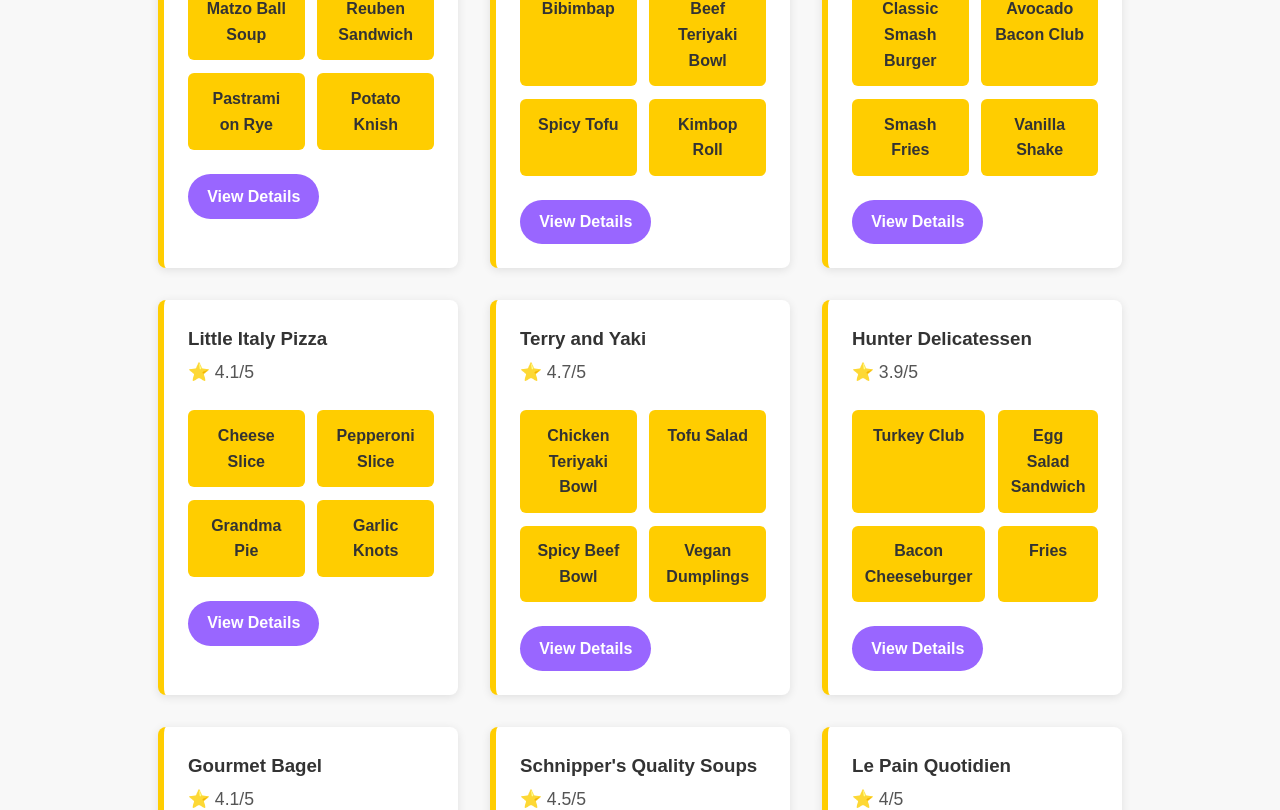
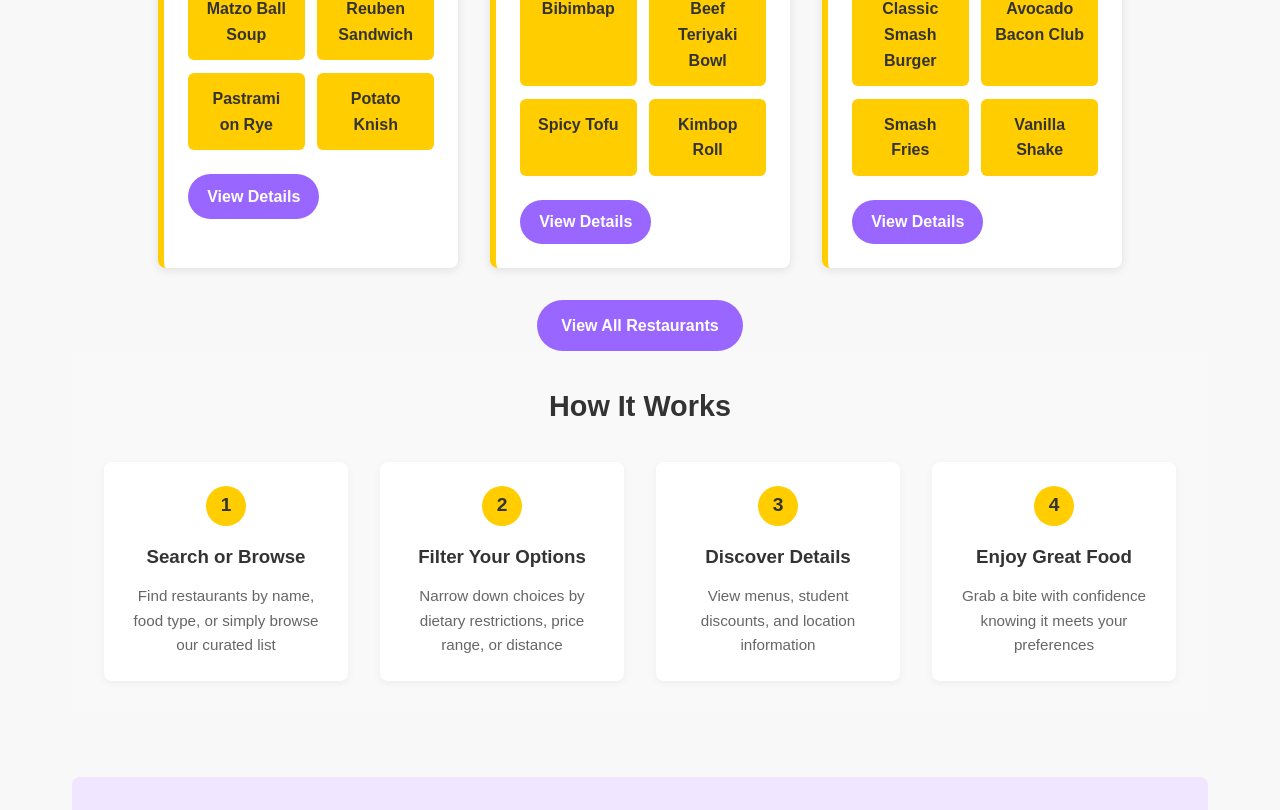
Before and after one commit to mlipyansky/webproj, a React (Create React App) app in the folder client/: page / in a window 1280 px wide. Shown: the part 1770-2580 px from the top of the page. Built offline with nearby package versions, Linux system fonts and the light colour scheme.

Commit message:
more restaurants and UI fixes

```diff
--- a/client/src/data/restaurants.js
+++ b/client/src/data/restaurants.js
@@ -239,7 +239,152 @@
     ],
     deals: "",
   },
+  {
+    id: 16,
+    name: "Corrado Bread and Pastry",
+    rating: 4.7,
+    address: "960 Lexington Ave, New York, NY 10065",
+    description: "Bakery offering a selection of breads, pastries, and coffee.",
+    priceRange: "$$",
+    website: "https://www.yelp.com/biz/corrado-bread-and-pastry-new-york",
+    menu: [
+      { id: 1, name: "Almond Croissant", tags: [] },
+      { id: 2, name: "Cappuccino", tags: [] },
+      { id: 3, name: "Tomato Mozzarella Sandwich", tags: [] },
+      { id: 4, name: "Blueberry Muffin", tags: [] }
+    ],
+    deals: "",
+  },
+  {
+    id: 17,
+    name: "Mariella Pizza",
+    rating: 4.4,
+    address: "965 Lexington Ave, New York, NY 10065",
+    description: "Neighborhood pizzeria known for its classic New York-style slices.",
+    priceRange: "$1-10",
+    website: "https://www.ordermariellapizzamenu.com/?utm_source=gbp",
+    menu: [
+      { id: 1, name: "Sicilian Slice", tags: [] },
+      { id: 2, name: "White Pizza", tags: [] },
+      { id: 3, name: "Garlic Knots", tags: [] },
+      { id: 4, name: "Buffalo Chicken Slice", tags: [] }
+    ],
+    deals: "",
+  },
+  {
+    id: 18,
+    name: "Dos Toros Taqueria",
+    rating: 4.3,
+    address: "1115 Lexington Ave, New York, NY 10075",
+    description: "Fast-casual Mexican spot offering tacos, burritos, and bowls.",
+    priceRange: "$10-20",
+    website: "https://www.dostoros.com/",
+    menu: [
+      { id: 1, name: "Carnitas Tacos", tags: [] },
+      { id: 2, name: "Pollo Asado Burrito", tags: [] },
+      { id: 3, name: "Rice Bowl", tags: [] },
+      { id: 4, name: "Chips & Salsa", tags: [] }
+    ],
+    deals: "",
+  },
+  {
+    id: 19,
+    name: "Peng's Noodle Folk",
+    rating: 4.7,
+    address: "1016 Lexington Ave, New York, NY 10128",
+    description: "Chinese restaurant serving dumplings, noodles, and stir-fry.",
+    priceRange: "$20-30",
+    website: "https://www.pengsnoodlefolk.com/",
+    menu: [
+      { id: 1, name: "Dan Dan Noodles", tags: [] },
+      { id: 2, name: "Pork Dumplings", tags: [] },
+      { id: 3, name: "Hot & Sour Soup", tags: [] },
+      { id: 4, name: "Lo Mein", tags: [] }
+    ],
+    deals: "",
+  },
+  {
+    id: 20,
+    name: "Ajisai Japanese Fusion",
+    rating: 4.3,
+    address: "795 Lexington Ave, New York, NY 10065",
+    description: "Japanese restaurant offering sushi and fusion dishes.",
+    priceRange: "$20-30",
+    website: "https://www.ajisaionline.com/",
+    menu: [
+      { id: 1, name: "Sushi Combo", tags: [] },
+      { id: 2, name: "Spicy Tuna Roll", tags: [] },
+      { id: 3, name: "Yaki Udon", tags: [] },
+      { id: 4, name: "Shrimp Tempura", tags: [] }
+    ],
+    deals: "",
+  },
+  {
+    id: 21,
+    name: "Kuu Ramen",
+    rating: 4.7,
+    address: "1275 1st Ave, New York, NY 10065",
+    description: "Casual Japanese ramen shop serving tonkotsu, miso, and spicy ramen bowls with add-ons like egg and pork.",
+    priceRange: "$20-30",
+    website: "https://meijinramen.wixsite.com/kuu-ues",
+    menu: [
+      { id: 1, name: "Tonkotsu Ramen", tags: [] },
+      { id: 2, name: "Spicy Miso Ramen", tags: [] },
+      { id: 3, name: "Pork Gyoza", tags: [] },
+      { id: 4, name: "Seaweed Salad", tags: [] }
+    ],
+    deals: "",
+  },
+  {
+    id: 22,
+    name: "Taco Bell",
+    rating: 3.9,
+    address: "1614 2nd Ave, New York, NY 10028",
+    description: "National chain serving tacos, burritos, and other Mexican-style fast food at low prices.",
+    priceRange: "$10-20",
+    website: "https://www.tacobell.com/food?store=035896&utm_source=yext&utm_campaign=googlelistings&utm_medium=referral&utm_term=035896&utm_content=menu&y_source=1_MTI4MzQ1MjYtNzE1LWxvY2F0aW9uLm1lbnVfdXJs",
+    menu: [
+      { id: 1, name: "Crunchwrap Supreme", tags: [] },
+      { id: 2, name: "Chicken Quesadilla", tags: [] },
+      { id: 3, name: "Bean Burrito", tags: [] },
+      { id: 4, name: "Soft Taco", tags: [] }
+    ],
+    deals: "",
+  },
+  {
+    id: 23,
+    name: "Panda Express",
+    rating: 3.8,
+    address: "1277 1st Ave, New York, NY 10065",
+    description: "Fast-food chain for Chinese standards, including some health-conscious options.",
+    priceRange: "$",
+    website: "https://www.pandaexpress.com/locations/ny/new-york/2545",
+    menu: [
+      { id: 1, name: "Chow Mein", tags: [] },
+      { id: 2, name: "Orange Chicken", tags: [] },
+      { id: 3, name: "Beef with Broccoli", tags: [] },
+      { id: 4, name: "Honey Walnut Shrimp", tags: [] }
+    ],
+    deals: "",
+  },
+  {
+    id: 24,
+    name: "Wonder Lenox Hill",
+    rating: 3.5,
+    address: "888 Lexington Ave, New York, NY 10065",
+    description: "The best restaurants from across the country, all in one place.",
+    priceRange: "$10-20",
+    website: "https://www.wonder.com/food-delivery-locations/lenox-hill?utm_source=google&utm_campaign=202407_Google_PerformanceMax_HDR_NA_All&url=https://app.wonder.com/frcfb8tfWKb&utm_source=google&utm_campaign=202407_Google_PerformanceMax_HDR_NA_All&gad_source=1&gad_campaignid=21894305889&gbraid=0AAAAABq3v3tCqiXXh5vDFDVtjgM7cnt5V&gclid=CjwKCAjw56DBBhAkEiwAaFsG-sEzL1jKaeHLp7UH7UmSQ-eECdRSRpFyITC_xRKVoeIzphPTWUmlrhoCcPMQAvD_BwE",
+    menu: [
+      { id: 1, name: "Tejas Barbecue", tags: [] },
+      { id: 2, name: "Royal Greens", tags: [] },
+      { id: 3, name: "Di Fara Pizza", tags: [] },
+      { id: 4, name: "Bobby Flay Steak", tags: [] }
+    ],
+    deals: "Constant promotions and discounts for Hunter Students, keep an eye out!",
+  },
 ];
+
 
 // Filter functions for restaurant data
 export const filterByDiet = (restaurants, dietType) => {
--- a/client/src/pages/Home.js
+++ b/client/src/pages/Home.js
@@ -5,6 +5,9 @@
 import '../styles/Home.css';
 
 function Home() {
+
+  const featuredRestaurants = restaurants.slice(0, 6);
+
   return (
     <div className="home-container">
       {/* Hero Section - Enhanced */}
@@ -47,7 +50,8 @@
       <section className="featured-section">
         <h2 className="section-title">Featured Restaurants</h2>
         <div className="restaurant-grid">
-  {restaurants.map(restaurant => (
+        {featuredRestaurants.map(restaurant => (
+
     <div key={restaurant.id} className="restaurant-card">
       <div className="restaurant-header">
         <div className="restaurant-info">
@@ -57,6 +61,7 @@
           </div>
         </div>
       </div>
+
 
       <div className="food-grid">
         {restaurant.menu.map(item => (
@@ -72,6 +77,13 @@
     </div>
   ))}
 </div>
+{restaurants.length > 6 && (
+          <div className="view-all-container">
+            <Link to="/search" className="view-all-btn">
+              View All Restaurants
+            </Link>
+          </div>
+        )}
       </section>
 
       {/* How It Works Section - New */}
--- a/client/src/styles/Home.css
+++ b/client/src/styles/Home.css
@@ -268,3 +268,25 @@
       width: 80%;
     }
   }
+
+  .view-all-container {
+    text-align: center;
+    margin-top: 2rem;
+  }
+
+  .view-all-btn {
+    display: inline-block;
+    background-color: #9966FF;
+    color: white;
+    padding: 0.8rem 1.5rem;
+    border-radius: 30px;
+    text-decoration: none;
+    font-weight: bold;
+    transition: all 0.3s ease;
+  }
+
+  .view-all-btn:hover {
+    background-color: #7a38cc;
+    transform: translateY(-2px);
+    box-shadow: 0 4px 8px rgba(0, 0, 0, 0.1);
+  }
```
